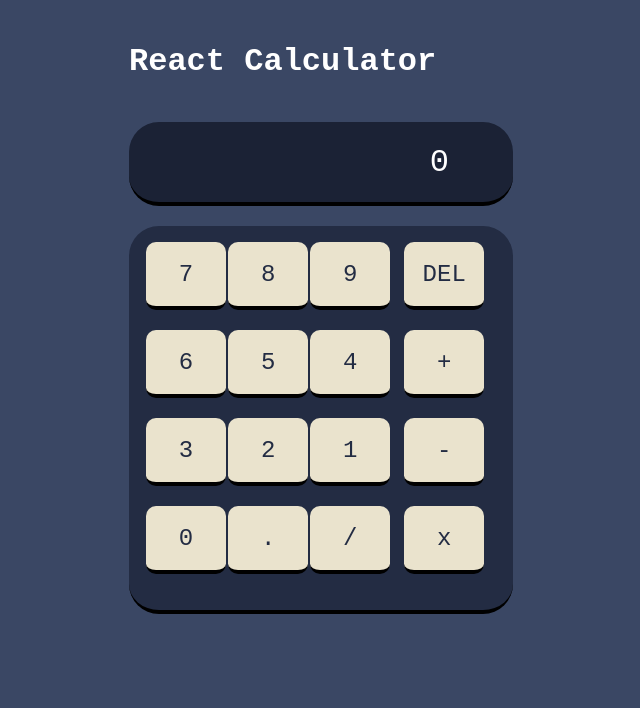
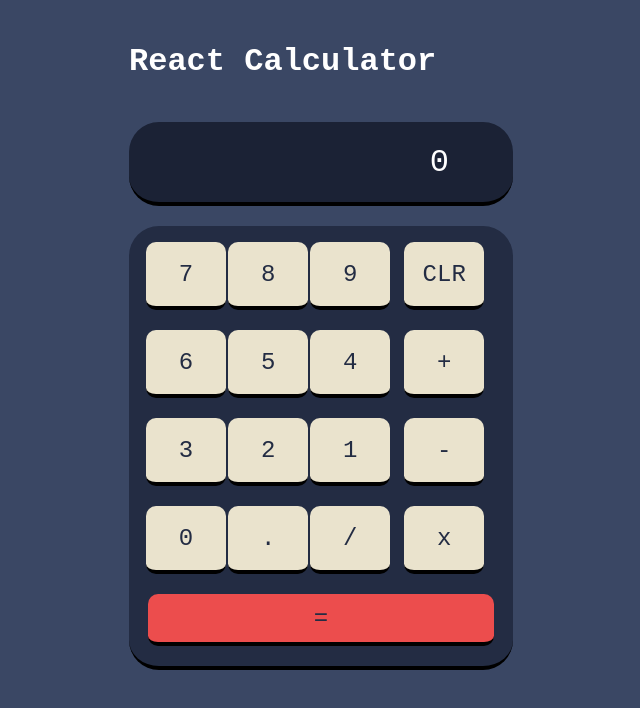
Before and after one commit to OliverDorrian/React-Calculator, a React (Create React App) app: page / in a window 1280 px wide. Shown: the top 708 px of the page, without its empty margins (327-967 px from the left). Built offline with nearby package versions, Linux system fonts and the light colour scheme; a web font is replaced by a local one.

Commit message:
All Buttons Added

```diff
--- a/src/App.js
+++ b/src/App.js
@@ -34,7 +34,7 @@ function App() {
           </div>
           <div id="right-keypad">
               <div className="button-contain-col">
-                <Key className="button" keyValue={"DEL"} />
+                <Key className="button" keyValue={"CLR"} />
                 <Key className="button" keyValue={"+"} />
                 <Key className="button" keyValue={"-"} />
                 <Key className="button" keyValue={"x"} />
@@ -42,8 +42,10 @@ function App() {
           </div>
 
         </div>
-        <div>
-
+        <div id="bottom-row">
+            <div className="button-contain">
+              <Equals />
+            </div>
         </div>
       </div>
 
@@ -83,4 +85,15 @@ function Key({keyValue}){
   )
 }
 
+function Equals(){
+
+  return(
+    <div className="key-button-wide">
+      <div className="key-styling-wide">
+        <p>=</p>
+      </div>
+    </div>
+  )
+}
+
 export default App;
--- a/src/button.css
+++ b/src/button.css
@@ -41,11 +41,10 @@ body{
 
 #keypad-left-right{
     padding: 1em;
+    padding-bottom: 0;
     margin-top: 2.5vh;
-    border-radius: 30px;
+    border-radius: 30px 30px 0 0 ;
     background-color: #232C43;
-    border-bottom: rgb(0, 0, 0) solid 4px;
-
     display: flex;
     flex-direction: row;
 }
@@ -62,10 +61,8 @@ body{
 .key-button {
     width: 10vh;
     height: 8vh;
-
     text-align: center;
     display: inline-flex;
-
 }
 
 .button-contain{
@@ -91,7 +88,7 @@ body{
 }
 
 
-.key-styling{
+.key-styling {
     width: 100%;
     border-radius: 10px;
     height: 100%;
@@ -99,8 +96,37 @@ body{
     flex-direction: row;
     align-items: center;
     justify-content: center;
-
     cursor: pointer;
     background-color: #EAE3CD;
     border-bottom: rgb(0, 0, 0) solid 4px;
 }
+
+
+#bottom-row{
+    width: 100%;
+    height: 7vh;
+    padding-bottom: 1em;
+    border-radius: 0 0 30px 30px;
+    border-bottom: rgb(0, 0, 0) solid 4px;
+    background-color: #232C43;
+}
+
+.key-styling-wide {
+    width: 100%;
+    border-radius: 10px;
+    height: 6vh;
+    display: flex;
+    flex-direction: row;
+    align-items: center;
+    justify-content: center;
+    cursor: pointer;
+    background-color: rgb(236, 77, 77);
+    border-bottom: rgb(0, 0, 0) solid 4px;
+}
+
+.key-button-wide {
+    width: 90%;
+    height: 100%;
+    text-align: center;
+    display: inline-flex;
+}
```
